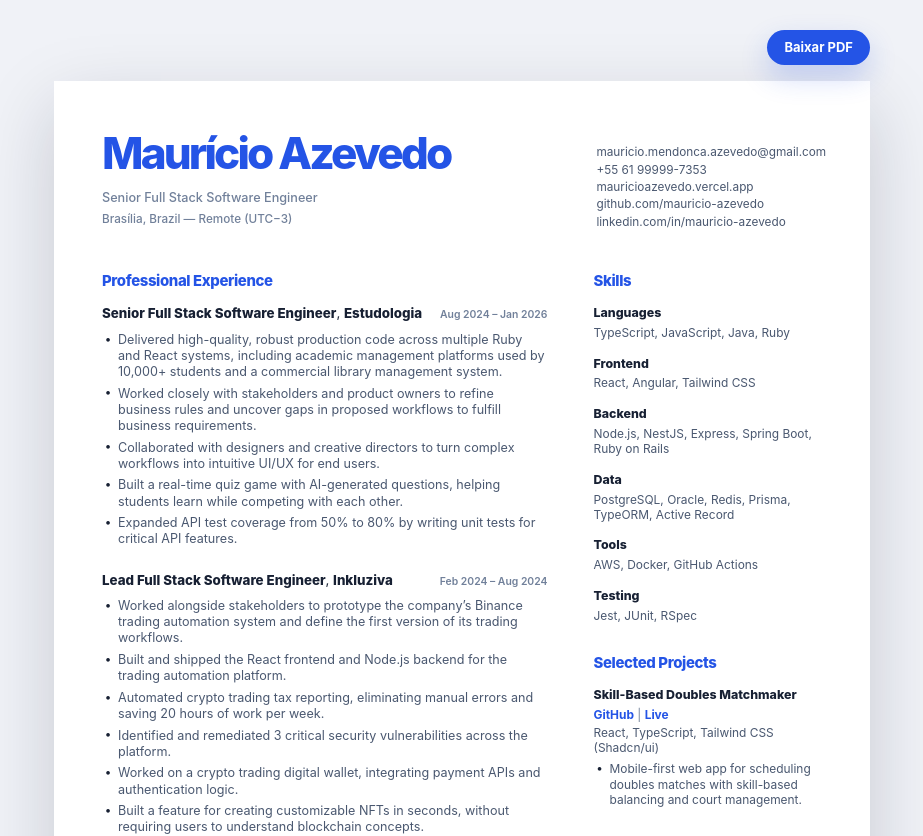
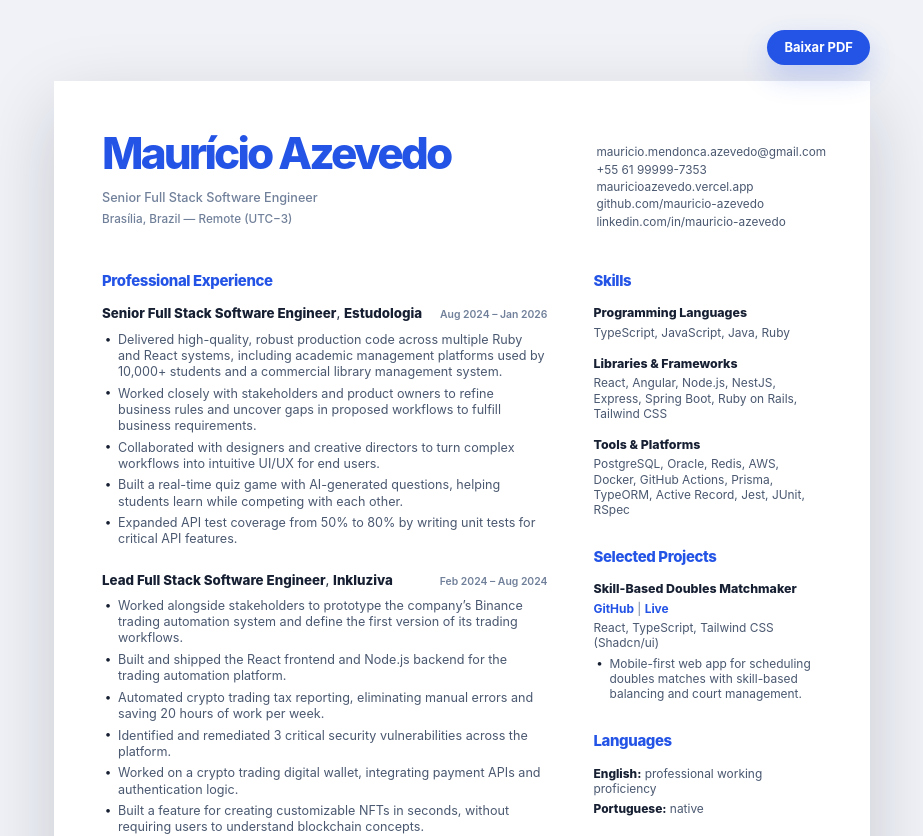
Before and after one commit to mauricio-azevedo/resume, a React (Vite) app: page / in a window 1280 px wide. Shown: the top 836 px of the page, without its empty margins (178-1101 px from the left). Built offline with nearby package versions, Linux system fonts and the light colour scheme.

Commit message:
Match skills grouping to reference

```diff
--- a/src/App.tsx
+++ b/src/App.tsx
@@ -7,12 +7,9 @@ const emailHref =
   'mailto:mauricio.mendonca.azevedo@gmail.com?subject=Software%20Engineering%20Opportunity%20-%20%3CCompany%3E&body=Hi%20Maur%C3%ADcio%2C%0D%0A%0D%0AI%20saw%20your%20resume%20and%20would%20like%20to%20discuss%20a%20Senior%20Software%20Engineer%20role%20at%20%3CCompany%3E.%20Do%20you%20have%20time%20for%20a%20quick%20call%20this%20week%3F%0D%0A%0D%0AThanks%2C%0D%0A%3CYour%20Name%3E%0D%0A%3CCompany%3E%0D%0A%3CPhone%3E'
 
 const skills = [
-  ['Languages', 'TypeScript, JavaScript, Java, Ruby'],
-  ['Frontend', 'React, Angular, Tailwind CSS'],
-  ['Backend', 'Node.js, NestJS, Express, Spring Boot, Ruby on Rails'],
-  ['Data', 'PostgreSQL, Oracle, Redis, Prisma, TypeORM, Active Record'],
-  ['Tools', 'AWS, Docker, GitHub Actions'],
-  ['Testing', 'Jest, JUnit, RSpec'],
+  ['Programming Languages', 'TypeScript, JavaScript, Java, Ruby'],
+  ['Libraries & Frameworks', 'React, Angular, Node.js, NestJS, Express, Spring Boot, Ruby on Rails, Tailwind CSS'],
+  ['Tools & Platforms', 'PostgreSQL, Oracle, Redis, AWS, Docker, GitHub Actions, Prisma, TypeORM, Active Record, Jest, JUnit, RSpec'],
 ]
 
 const experiences = [
```
